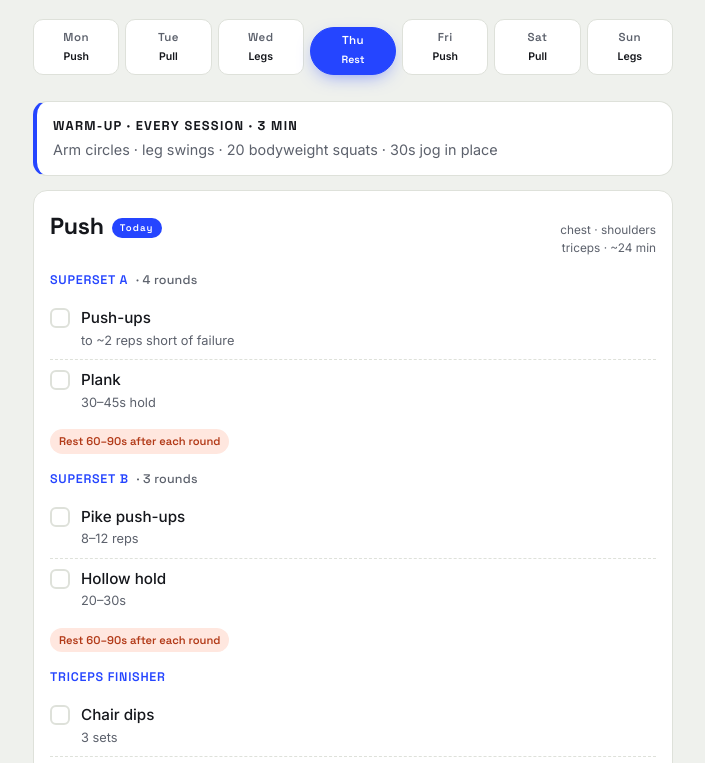
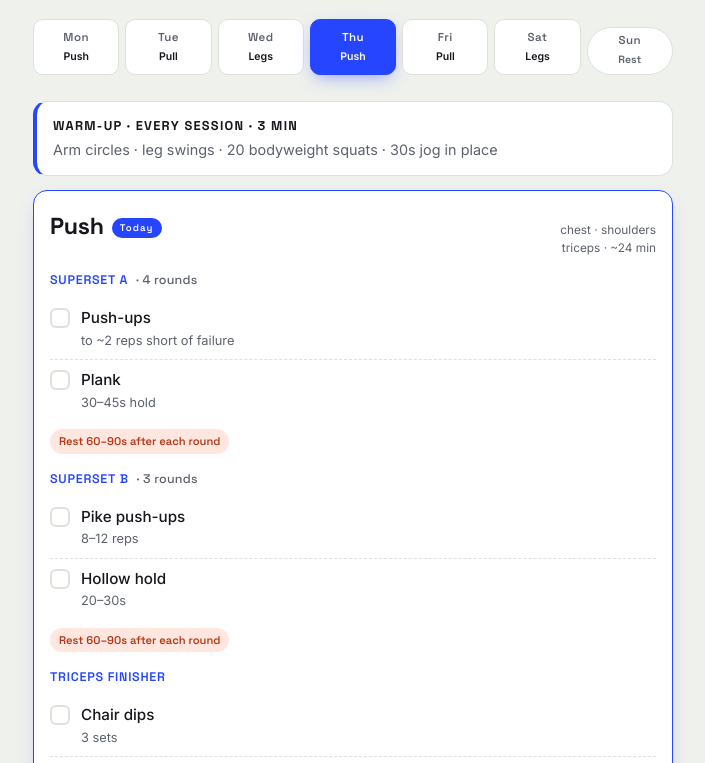
Before and after one commit to Kuronos168/workout, a plain HTML site: page index.html in a window 1280 px wide. Shown: the part 106-869 px from the top of the page, without its empty margins (287-992 px from the left). Drawn offline with Linux system fonts and the light colour scheme.

Commit message:
Updated to sunday rest

```diff
--- a/index.html
+++ b/index.html
@@ -309,7 +309,7 @@
 </div>
 
 <script>
-  const TYPES = ["Legs","Push","Pull","Legs","Rest","Push","Pull"]; // Sun..Sat
+  const TYPES = ["Rest","Push","Pull","Legs","Push","Pull","Legs"]; // Sun..Sat
   const DOW   = ["Sun","Mon","Tue","Wed","Thu","Fri","Sat"];
   const FULL  = ["Sunday","Monday","Tuesday","Wednesday","Thursday","Friday","Saturday"];
   const todayIdx = new Date().getDay();
```
